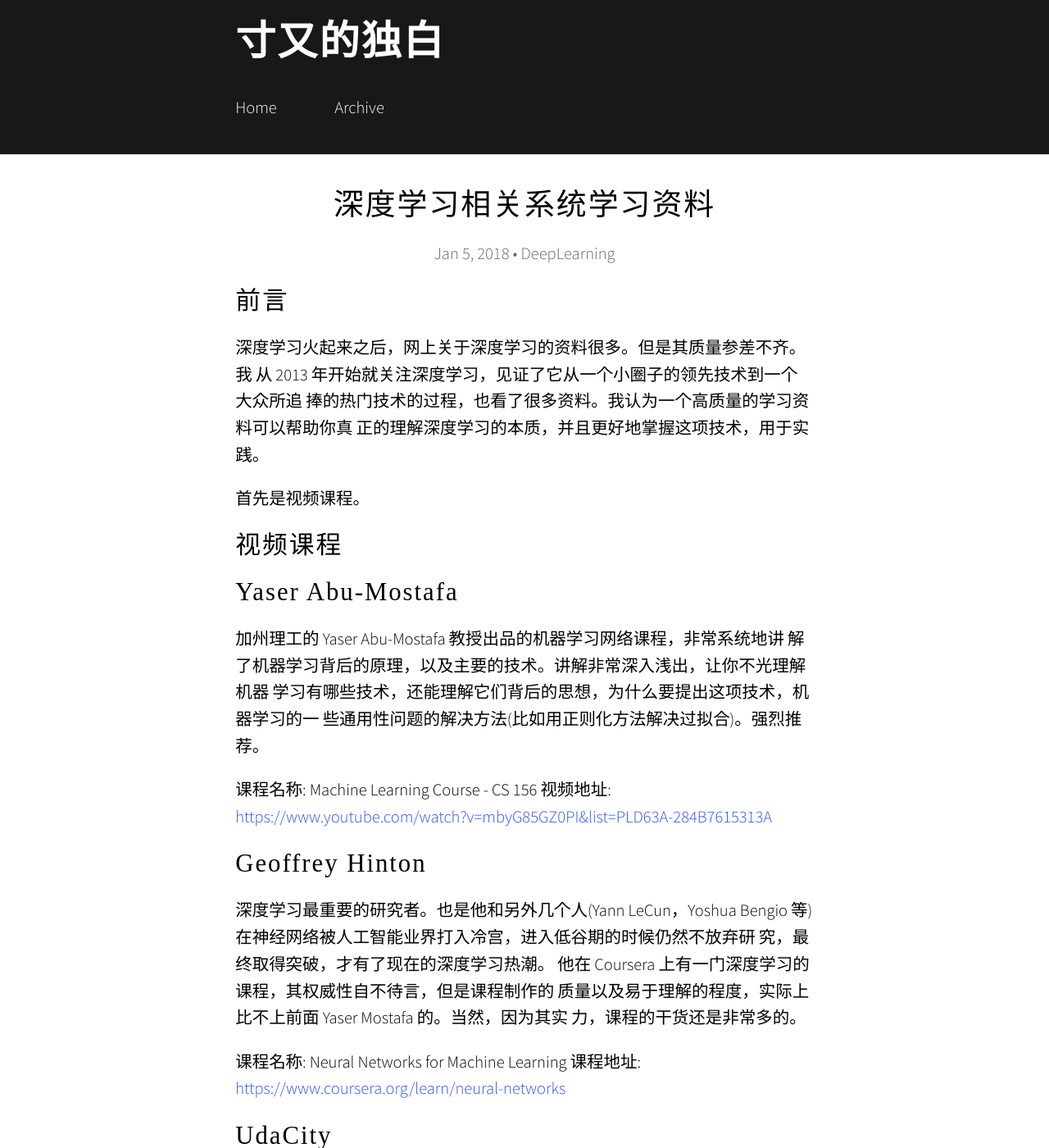
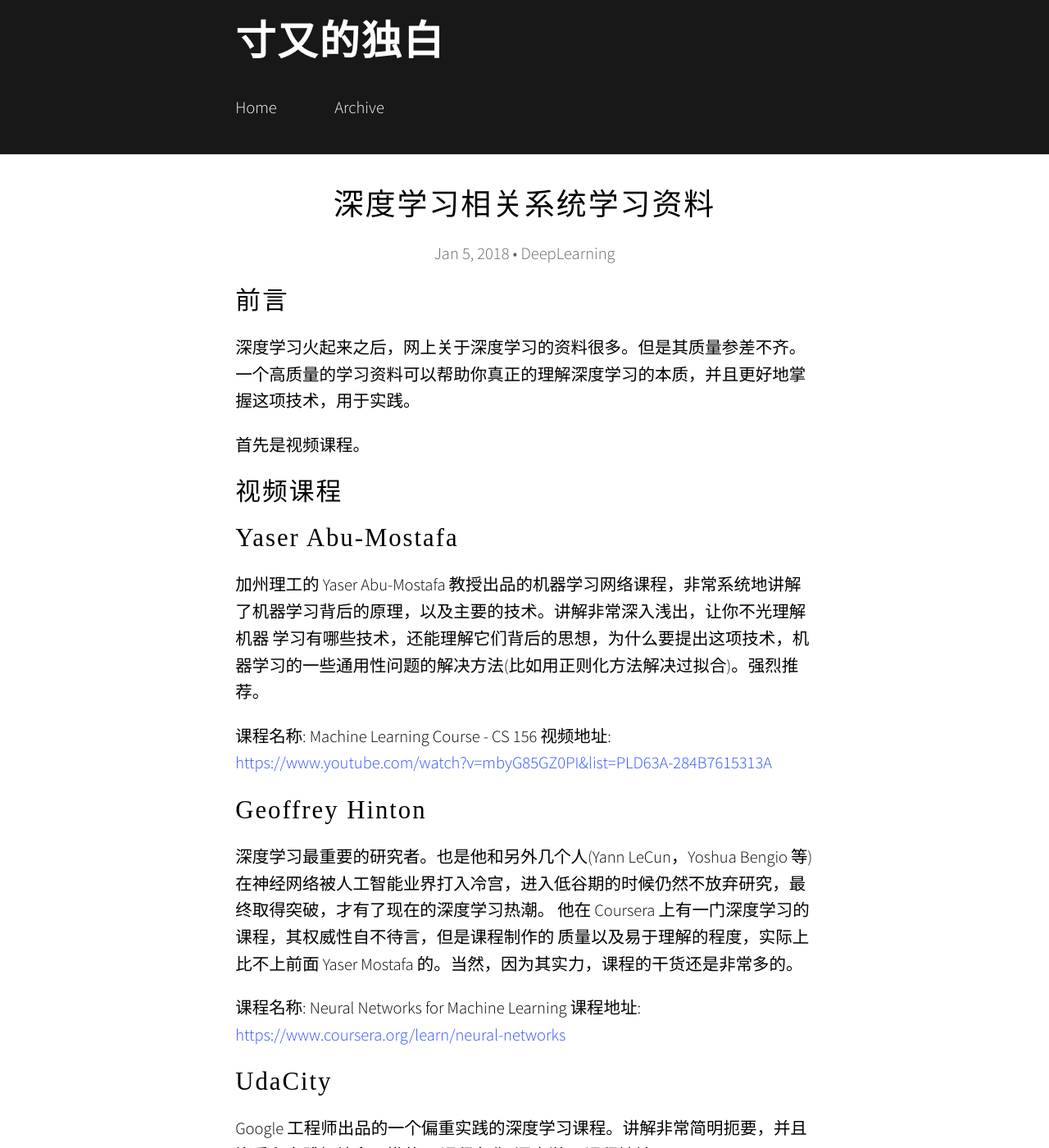
Before and after one commit to leyteris/leyteris.github.io, a Jekyll site: the page built from _posts/2018-01-05-深度学习相关系统学习资料.md, in a window 1280 px wide and 1400 px high. Shown: the whole window at 82% size. Built offline with Jekyll 4.4.1, drawn with Linux system fonts in a browser that asks for light colours; nearby versions of some CDN libraries; some web fonts are replaced; some of the changed text lies outside the part shown.

Commit message:
md update

```diff
--- a/_posts/2018-01-05-深度学习相关系统学习资料.md
+++ b/_posts/2018-01-05-深度学习相关系统学习资料.md
@@ -6,7 +6,7 @@
 
 # 前言
 
-深度学习火起来之后，网上关于深度学习的资料很多。但是其质量参差不齐。我 从 2013 年开始就关注深度学习，见证了它从一个小圈子的领先技术到一个大众所追 捧的热门技术的过程，也看了很多资料。我认为一个高质量的学习资料可以帮助你真 正的理解深度学习的本质，并且更好地掌握这项技术，用于实践。
+深度学习火起来之后，网上关于深度学习的资料很多。但是其质量参差不齐。一个高质量的学习资料可以帮助你真正的理解深度学习的本质，并且更好地掌握这项技术，用于实践。
 
 首先是视频课程。
 
@@ -14,28 +14,28 @@
 
 ## Yaser Abu-Mostafa
 
-加州理工的 Yaser Abu-Mostafa 教授出品的机器学习网络课程，非常系统地讲 解了机器学习背后的原理，以及主要的技术。讲解非常深入浅出，让你不光理解机器 学习有哪些技术，还能理解它们背后的思想，为什么要提出这项技术，机器学习的一 些通用性问题的解决方法(比如用正则化方法解决过拟合)。强烈推荐。
+加州理工的 Yaser Abu-Mostafa 教授出品的机器学习网络课程，非常系统地讲解了机器学习背后的原理，以及主要的技术。讲解非常深入浅出，让你不光理解机器 学习有哪些技术，还能理解它们背后的思想，为什么要提出这项技术，机器学习的一些通用性问题的解决方法(比如用正则化方法解决过拟合)。强烈推荐。
 
 课程名称: Machine Learning Course - CS 156
 视频地址: [https://www.youtube.com/watch?v=mbyG85GZ0PI&list=PLD63A-284B7615313A](https://www.youtube.com/watch?v=mbyG85GZ0PI&list=PLD63A-284B7615313A)
 
 ## Geoffrey Hinton
 
-深度学习最重要的研究者。也是他和另外几个人(Yann LeCun，Yoshua Bengio 等)在神经网络被人工智能业界打入冷宫，进入低谷期的时候仍然不放弃研 究，最终取得突破，才有了现在的深度学习热潮。
-他在 Coursera 上有一门深度学习的课程，其权威性自不待言，但是课程制作的 质量以及易于理解的程度，实际上比不上前面 Yaser Mostafa 的。当然，因为其实 力，课程的干货还是非常多的。
+深度学习最重要的研究者。也是他和另外几个人(Yann LeCun，Yoshua Bengio 等)在神经网络被人工智能业界打入冷宫，进入低谷期的时候仍然不放弃研究，最终取得突破，才有了现在的深度学习热潮。
+他在 Coursera 上有一门深度学习的课程，其权威性自不待言，但是课程制作的 质量以及易于理解的程度，实际上比不上前面 Yaser Mostafa 的。当然，因为其实力，课程的干货还是非常多的。
 
 课程名称: Neural Networks for Machine Learning
 课程地址: [https://www.coursera.org/learn/neural-networks](https://www.coursera.org/learn/neural-networks)
 
 ## UdaCity
 
-Google 工程师出品的一个偏重实践的深度学习课程。讲解非常简明扼要，并且 注重和实践相结合。推荐。
+Google 工程师出品的一个偏重实践的深度学习课程。讲解非常简明扼要，并且注重和实践相结合。推荐。
 课程名称: 深度学习
 课程地址: [https://cn.udacity.com/course/deep-learning--ud730](https://cn.udacity.com/course/deep-learning--ud730)
 
 ## 小象学院
 
-国内小象学院出品的一个深度学习课程，理论与实践并重。由纽约城市大学的博 士李伟主讲，优点是包含了很多业内最新的主流技术的讲解。值得一看。
+国内小象学院出品的一个深度学习课程，理论与实践并重。由纽约城市大学的博士李伟主讲，优点是包含了很多业内最新的主流技术的讲解。值得一看。
 
 课程名称:深度学习(第四期)
 课程地址:[http://www.chinahadoop.cn/classroom/45/courses](http://www.chinahadoop.cn/classroom/45/courses)
@@ -44,7 +44,7 @@
 
 ##《Deep Learning the Book》
 
-—— 这本书是前面提到的大牛 Yoshua Begio 的 博士生 Goodfellow 写的。Goodfellow 是生成式对抗网络的提出者，生成式对抗网 络被 Yann LeCun 认为是近年最激动人心的深度学习技术想法。这本书比较系统， 专业，偏重理论，兼顾实践，是系统学习深度学习不可多得的好教材。
+—— 这本书是前面提到的大牛 Yoshua Begio 的博士生 Goodfellow 写的。Goodfellow 是生成式对抗网络的提出者，生成式对抗网络被 Yann LeCun 认为是近年最激动人心的深度学习技术想法。这本书比较系统，专业，偏重理论，兼顾实践，是系统学习深度学习不可多得的好教材。
 
 英文版:[http://deeplearningthebook.com](http://deeplearningthebook.com)
 目前 Github 上已经有人翻译出了中文版: [https://github.com/exacity/deeplearningbook-chinese](https://github.com/exacity/deeplearningbook-chinese)
```
Also changed, not shown: 7 other files.
